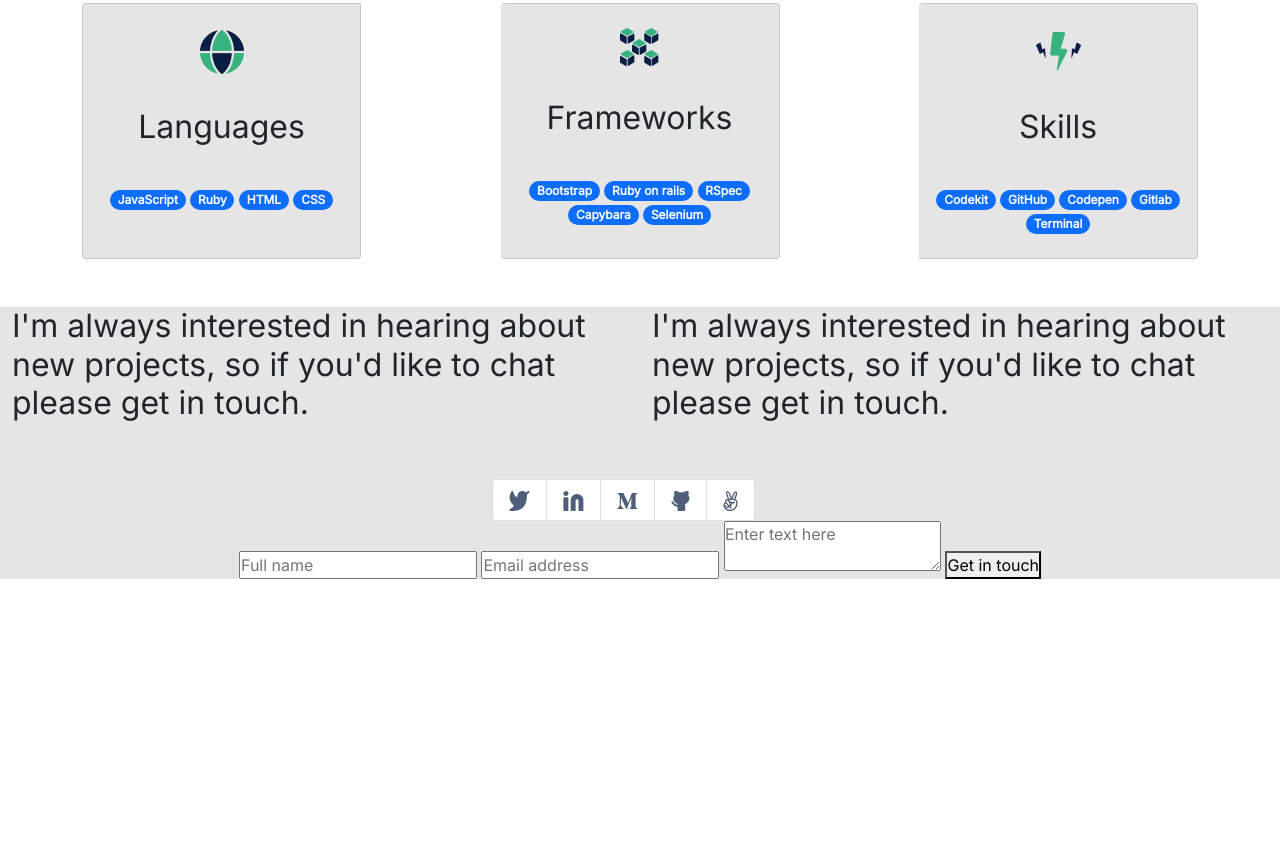
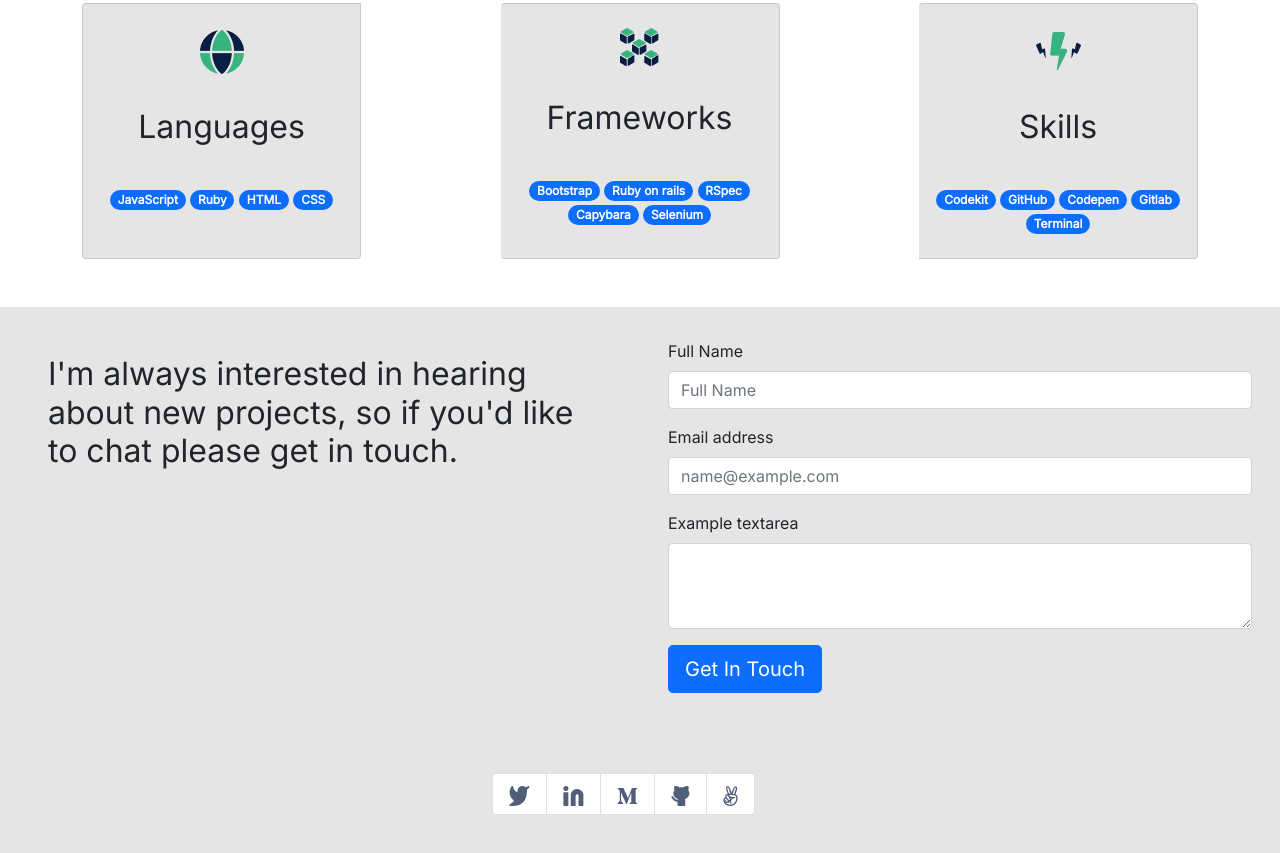
Before and after one commit to RitobrotoMukherjee/portfolio-bootstrap-five, a plain HTML site: page index.html in a window 1280 px wide. Shown: the part 1883-2736 px from the top of the page. Before the commit the page ends 2462 px from the top, so only its background shows below. Drawn offline with nearby package versions, Linux system fonts and the light colour scheme.

Commit message:
Design contact form, fix fotter alignment

```diff
--- a/index.html
+++ b/index.html
@@ -258,21 +258,34 @@
 
     <footer class="container-fluid">
         <div class="row my-5 justify-content-center">
-            <div class="col col-md-6 col-sm-12 col-xs-12">
+            <div class="col col-md-6 col-sm-12 col-xs-12 p-5">
                 <h2 class="h2 text-start">
                     I'm always interested in hearing about new
                     projects, so if you'd like to chat please get in touch.
                 </h2>
             </div>
             <div class="col col-md-6 col-sm-12 col-xs-12">
-                <h2 class="h2 text-start">
-                    I'm always interested in hearing about new
-                    projects, so if you'd like to chat please get in touch.
-                </h2>
+                <form class="p-3" id="contact-form" action="https://formspree.io/f/xbjwpgay" method="POST">
+                    <div class="my-3">
+                        <label for="name" class="form-label">Full Name</label>
+                        <input type="text" class="form-control" id="name" name="name" placeholder="Full Name">
+                    </div>
+                    <div class="mb-3">
+                        <label for="email" class="form-label">Email address</label>
+                        <input type="email" class="form-control" id="email" name="email" placeholder="name@example.com">
+                    </div>
+                    <div class="mb-3">
+                        <label for="message" class="form-label">Example textarea</label>
+                        <textarea class="form-control" id="message" rows="3" name="message"></textarea>
+                    </div>
+                    <div class="mb-3">
+                        <button class="btn btn-lg btn-primary text-center" type="submit">Get In Touch</button>
+                    </div>
+                </form>
             </div>
 
         </div>
-        <div class="row justify-content-center mt-5">
+        <div class="row justify-content-center pb-5">
             <div class="col col-md-3 text-center">
                 <ul class="list-group list-group-horizontal">
                     <li class="list-group-item">
@@ -303,28 +316,6 @@
                 </ul>
             </div>
         </div>
-        <div class="footer-main-div text-center">
-            <div id="footer-heading" class="contact-form-margin text-center">
-
-            </div>
-            <div id="footer-form" class="contact-form-margin text-center">
-                <form id="contact-form" class="contact-form" action="https://formspree.io/f/xbjwpgay" method="POST">
-                    <input class="form-controls" placeholder="Full name" type="text" name="name" maxlength="30"
-                        required />
-                    <input class="form-controls" placeholder="Email address" type="email" name="email" required />
-                    <textarea class="form-controls" placeholder="Enter text here" name="message" maxlength="500"
-                        required></textarea>
-                    <button class="button long-btn text-center" type="submit">Get in touch</button>
-                </form>
-
-
-
-            </div>
-            <div id="mobile-footer-email" class="contact-form-margin text-center">
-                <a class="footer-email"
-                    href="mailto:ritobrotomukherjee1991@gmail.com">ritobrotomukherjee1991@gmail.com</a>
-            </div>
-        </div>
 
 
     </footer>
```
